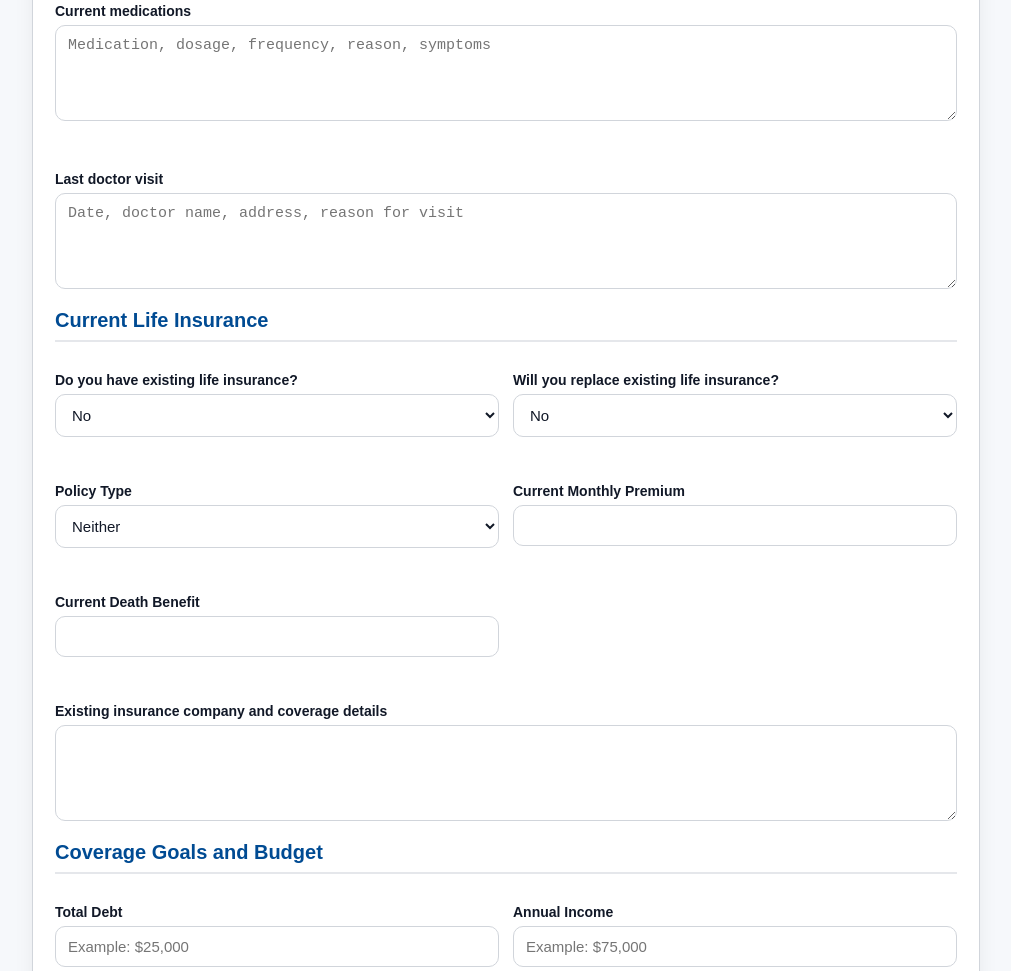
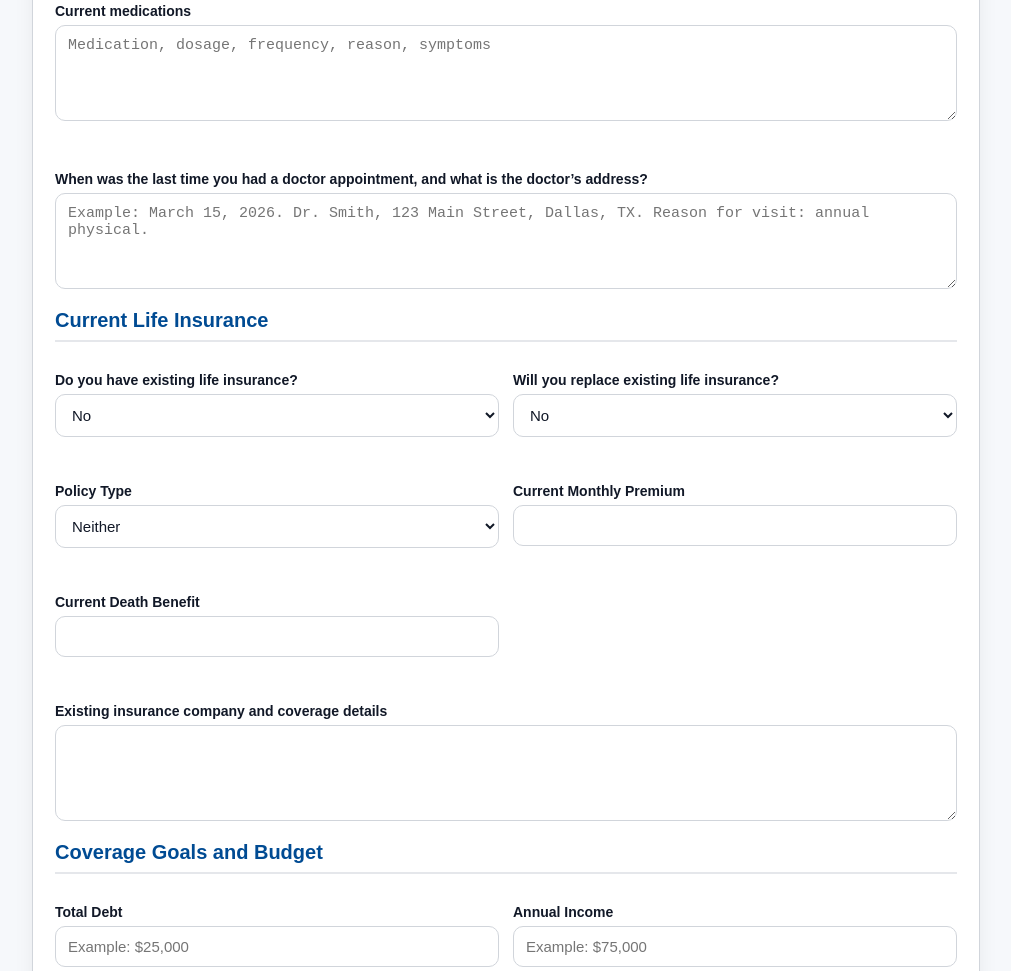
Before and after one commit to JamesJones4301/Life-Insurance, a plain HTML site: page index.html in a window 1280 px wide. Shown: the part 2200-3171 px from the top of the page, without its empty margins (134-1145 px from the left). Drawn offline with Linux system fonts and the light colour scheme.

Commit message:
Revise last doctor visit input for clarity
Updated the label and placeholder for the last doctor visit textarea to provide clearer guidance.

```diff
--- a/index.html
+++ b/index.html
@@ -66,7 +66,8 @@
           <p><label>Do you drink alcohol?</label><select name="Alcohol Use"><option>No</option><option>Yes, occasionally</option><option>Yes, weekly</option><option>Yes, daily</option><option>Former drinker</option></select></p>
           <p class="full"><label>Health issue details</label><textarea name="Health Issue Details"></textarea></p>
           <p class="full"><label>Current medications</label><textarea name="Current Medications" placeholder="Medication, dosage, frequency, reason, symptoms"></textarea></p>
-          <p class="full"><label>Last doctor visit</label><textarea name="Last Doctor Visit" placeholder="Date, doctor name, address, reason for visit"></textarea></p>
+          <p class="full"><label>When was the last time you had a doctor appointment, and what is the doctor’s address?</label><textarea name="Last Doctor Visit" placeholder="Example: March 15, 2026. Dr. Smith, 123 Main Street, Dallas, TX. Reason for visit: annual physical."></textarea>
+          </p>
         </div>
       </section>
 
```
